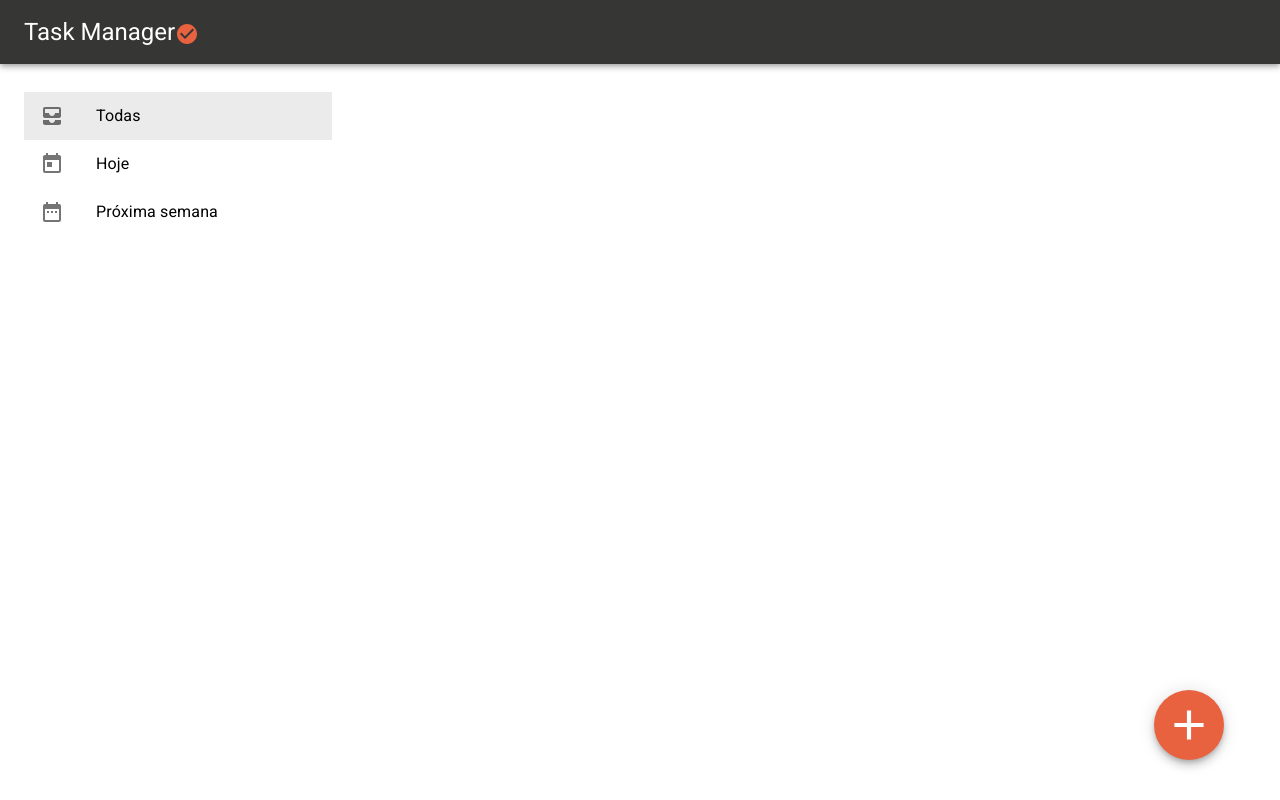
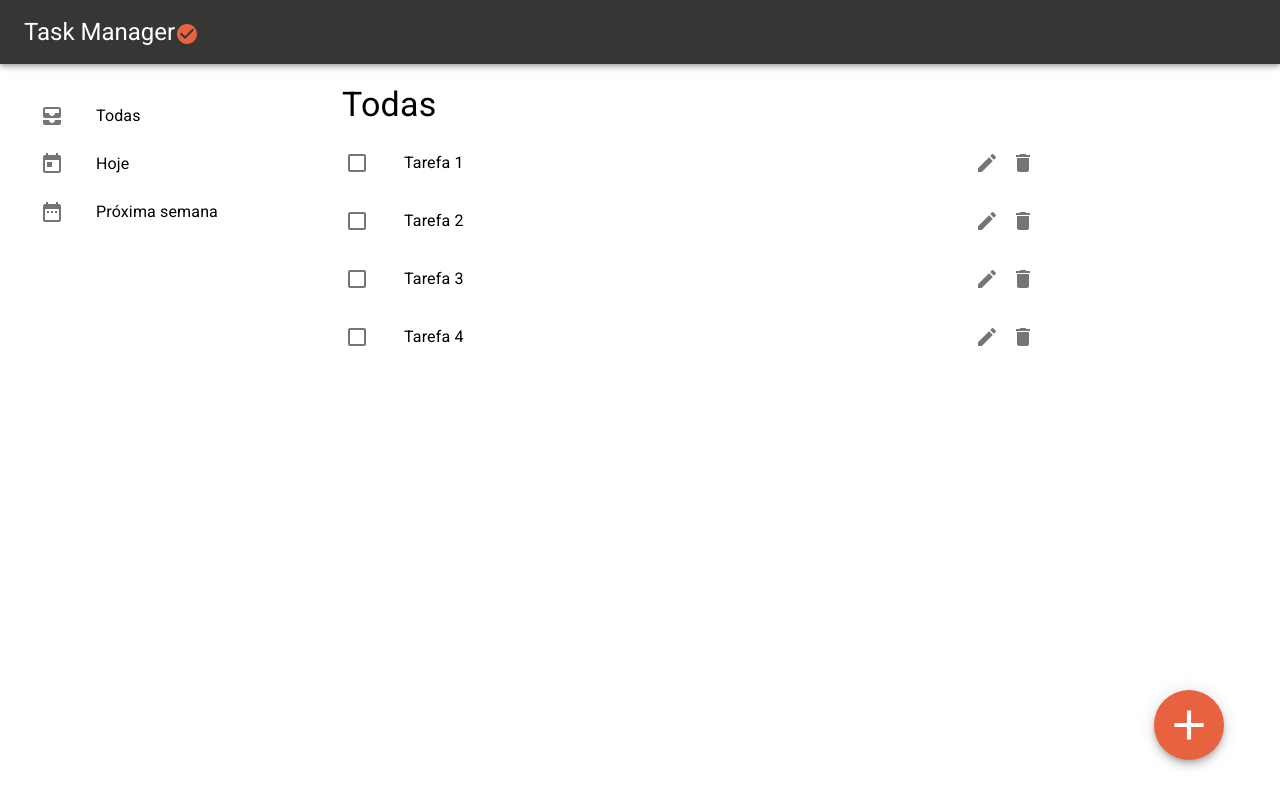
Before and after one commit to verhagenkava/task-manager, a React (Create React App) app in the folder front/: page /tasks in a window 1280 px wide. Built offline with nearby package versions, Linux system fonts and the light colour scheme; no server answers.

Commit message:
Adding mocked main task list.

```diff
--- a/front/src/components/Tasks.jsx
+++ b/front/src/components/Tasks.jsx
@@ -8,20 +8,17 @@ import {
   ListItemIcon,
   ListItemText,
   Fab,
-  Dialog,
-  DialogTitle,
-  DialogContent,
-  DialogActions,
-  IconButton,
   Typography,
-  DialogContentText,
-  Button,
+  ListItemSecondaryAction,
+  Checkbox,
+  IconButton
 } from "@material-ui/core";
 import AllInboxIcon from "@material-ui/icons/AllInbox";
 import TodayIcon from "@material-ui/icons/Today";
 import DateRangeIcon from "@material-ui/icons/DateRange";
 import AddIcon from "@material-ui/icons/Add";
-import CloseIcon from "@material-ui/icons/Close";
+import EditIcon from '@material-ui/icons/Edit';
+import DeleteIcon from '@material-ui/icons/Delete';
 import CustomDialog from "./CustomDialog";
 
 const useStyles = makeStyles((theme) => ({
@@ -47,12 +44,18 @@ const useStyles = makeStyles((theme) => ({
     height: "50px",
     width: "50px",
   },
+  typography: {
+    marginTop: "20px",
+    marginLeft: "10px",
+  },
 }));
 
 export default function Tasks() {
   const classes = useStyles();
   const [open, setOpen] = useState(false);
+  const [checked, setChecked] = useState([]);
   const [selectedIndex, setSelectedIndex] = useState(0);
+  const selectedCategory = ["Todas", "Hoje", "Próxima semana"];
 
   function handleClickOpen() {
     setOpen(true);
@@ -80,6 +83,19 @@ export default function Tasks() {
       });
   });
 
+  const handleToggle = (value) => () => {
+    const currentIndex = checked.indexOf(value);
+    const newChecked = [...checked];
+
+    if (currentIndex === -1) {
+      newChecked.push(value);
+    } else {
+      newChecked.splice(currentIndex, 1);
+    }
+
+    setChecked(newChecked);
+  };
+
   return (
     <div className={classes.root}>
       <Container maxWidth={false}>
@@ -88,7 +104,6 @@ export default function Tasks() {
             <List component="nav" className={classes.list}>
               <ListItem
                 button
-                selected={selectedIndex === 0}
                 onClick={(event) => handleListItemClick(event, 0)}
               >
                 <ListItemIcon>
@@ -98,7 +113,6 @@ export default function Tasks() {
               </ListItem>
               <ListItem
                 button
-                selected={selectedIndex === 1}
                 onClick={(event) => handleListItemClick(event, 1)}
               >
                 <ListItemIcon>
@@ -108,7 +122,6 @@ export default function Tasks() {
               </ListItem>
               <ListItem
                 button
-                selected={selectedIndex === 2}
                 onClick={(event) => handleListItemClick(event, 2)}
               >
                 <ListItemIcon>
@@ -118,7 +131,46 @@ export default function Tasks() {
               </ListItem>
             </List>
           </Grid>
-          <Grid item xs={7} />
+          <Grid item xs={7}>
+            <Typography className={classes.typography} variant="h4">
+              {selectedCategory[selectedIndex]}
+            </Typography>
+            <List>
+              {[0, 1, 2, 3].map((value) => {
+                const labelId = `checkbox-list-label-${value}`;
+
+                return (
+                  <ListItem
+                    key={value}
+                    button
+                    onClick={handleToggle(value)}
+                  >
+                    <ListItemIcon>
+                      <Checkbox
+                        edge="start"
+                        checked={checked.indexOf(value) !== -1}
+                        tabIndex={-1}
+                        disableRipple
+                        inputProps={{ "aria-labelledby": labelId }}
+                      />
+                    </ListItemIcon>
+                    <ListItemText
+                      id={labelId}
+                      primary={`Tarefa ${value + 1}`}
+                    />
+                    <ListItemSecondaryAction>
+                      <IconButton edge="end" aria-label="edit">
+                        <EditIcon />
+                      </IconButton>
+                      <IconButton edge="end" aria-label="delete">
+                        <DeleteIcon />
+                      </IconButton>
+                    </ListItemSecondaryAction>
+                  </ListItem>
+                );
+              })}
+            </List>
+          </Grid>
           <Grid item xs={2}>
             <Fab
               className={classes.fab}
```
Lines whose indentation alone changed are shown as unchanged.
